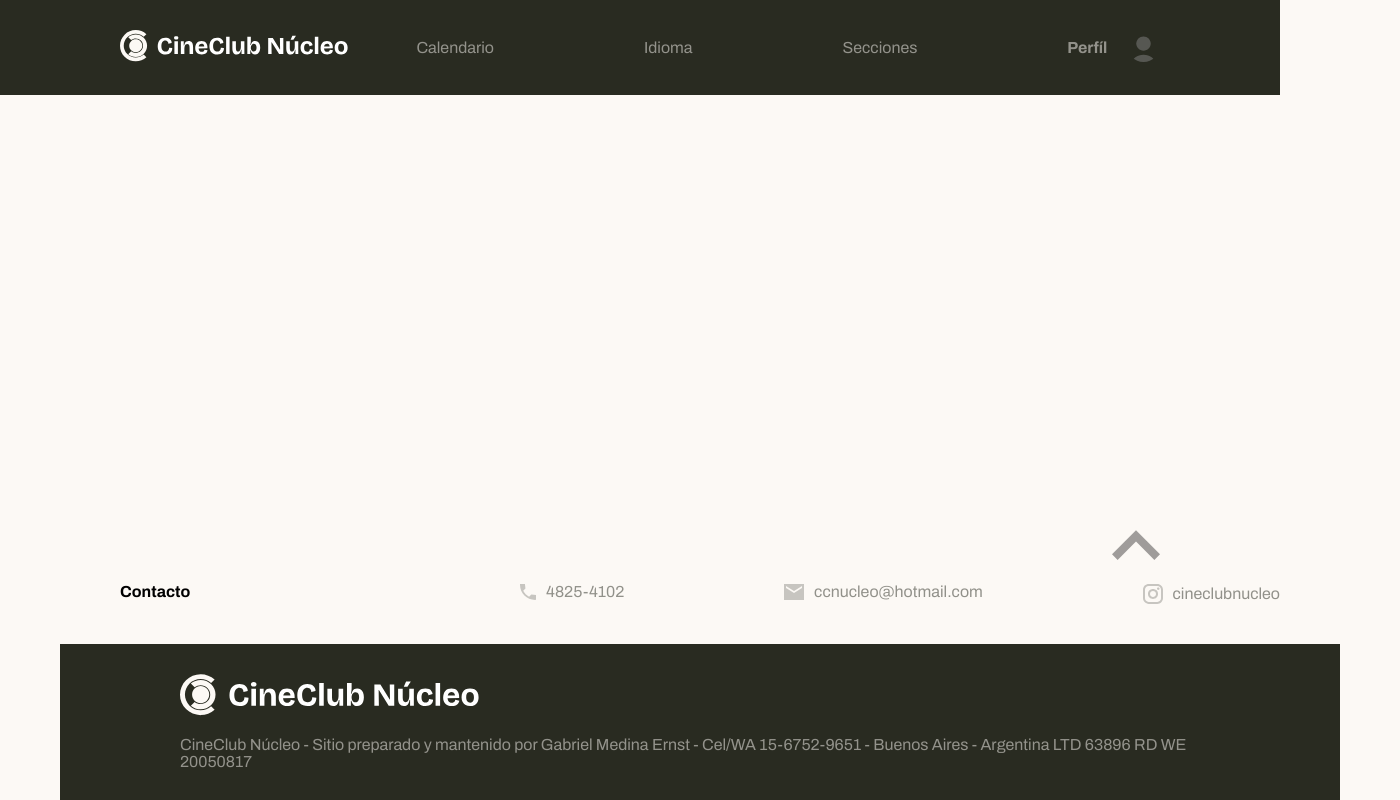
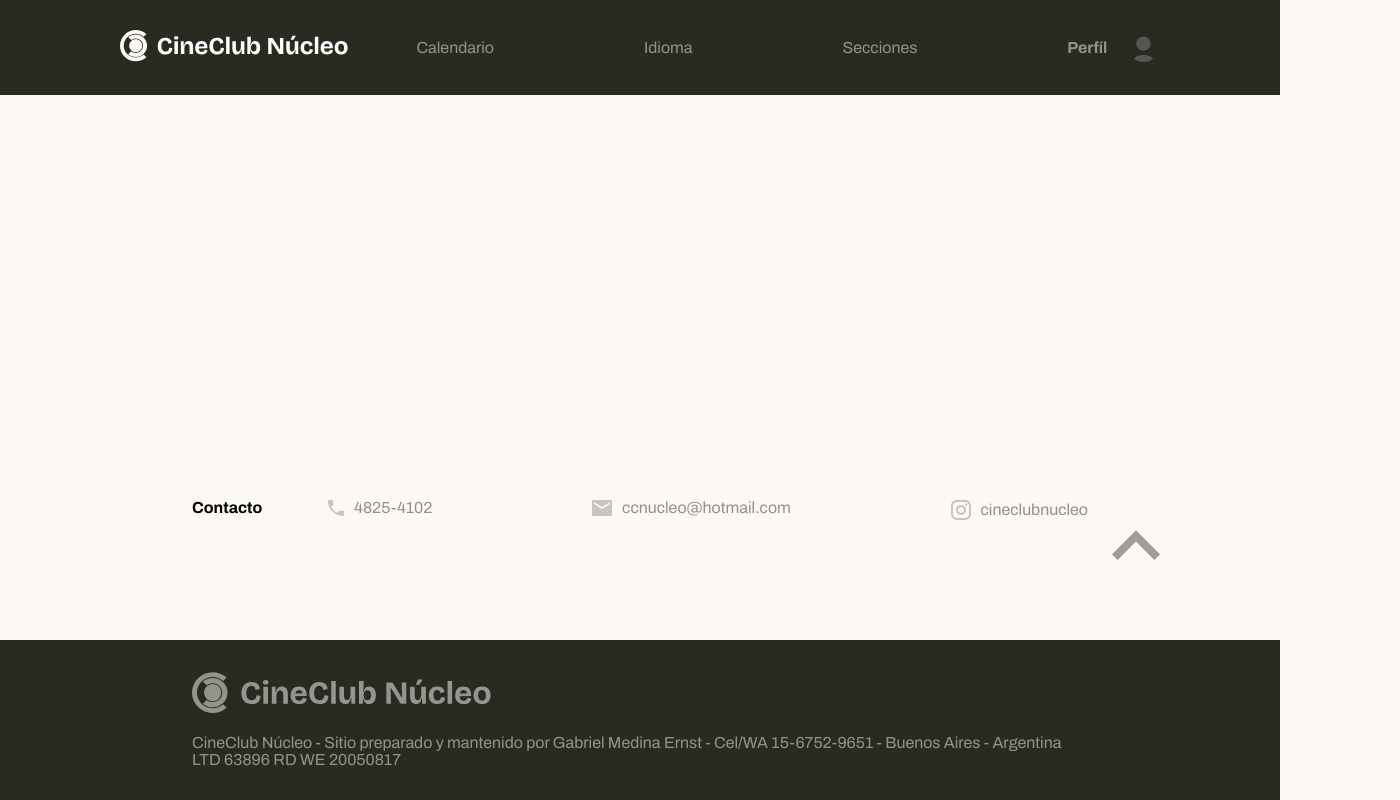
Before and after one commit to Compu3Unla/cineclub-nucleo-2025-1, a plain HTML site: page pages/avisos.html in a window 1280 px wide. Shown: the whole page, 1400 px wide, since content can reach past the window. Drawn offline with Linux system fonts and the light colour scheme.

Commit message:
Corrección footer

```diff
--- a/estilos.css
+++ b/estilos.css
@@ -134,8 +134,8 @@ footer section {
     display: flex;
     justify-content: space-between;
     justify-items: center;
-    width: 1400px;
-    padding: 40px 120px;
+    width: 70vw;
+    padding: 120px 0;
 }
 
 footer h1 {
@@ -164,19 +164,22 @@ footer a:hover {
     background-color: var(--negro);
     color: var(--blanco);
     width: 100%;
-    padding: 30px 120px;
+    padding: 2em 0;
     display: flex;
-    flex-flow: column wrap;
+    flex-direction: column;
+    align-items: center;
     gap: 20px;
 }
 
 .footer-negativo p {
     opacity: 50%;
-    font-size: 1rem;
+    font-size: 1em;
+    width: 70vw;
+
 }
 
 .footer-negativo a {
-    opacity: 100%;
+    width: 70vw;
 }
 
 .flecha-scroll-to-top {
@@ -198,7 +201,6 @@ footer a:hover {
 .aviso {
     display: flex;
     max-width: 50%;
-    background-color: transparent;
     gap: .5em;
 }
 
```
Also changed, not shown: index.html (+2 -2 lines).
